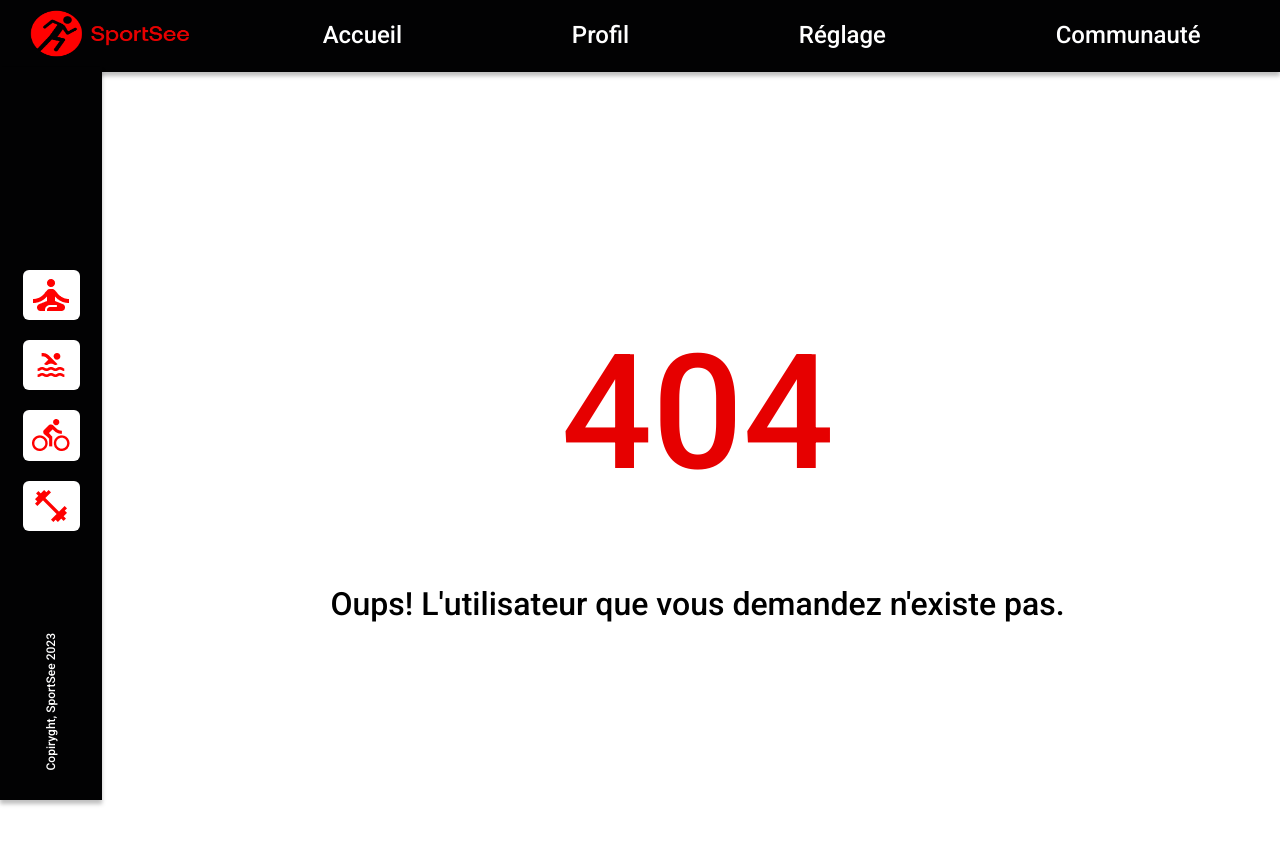
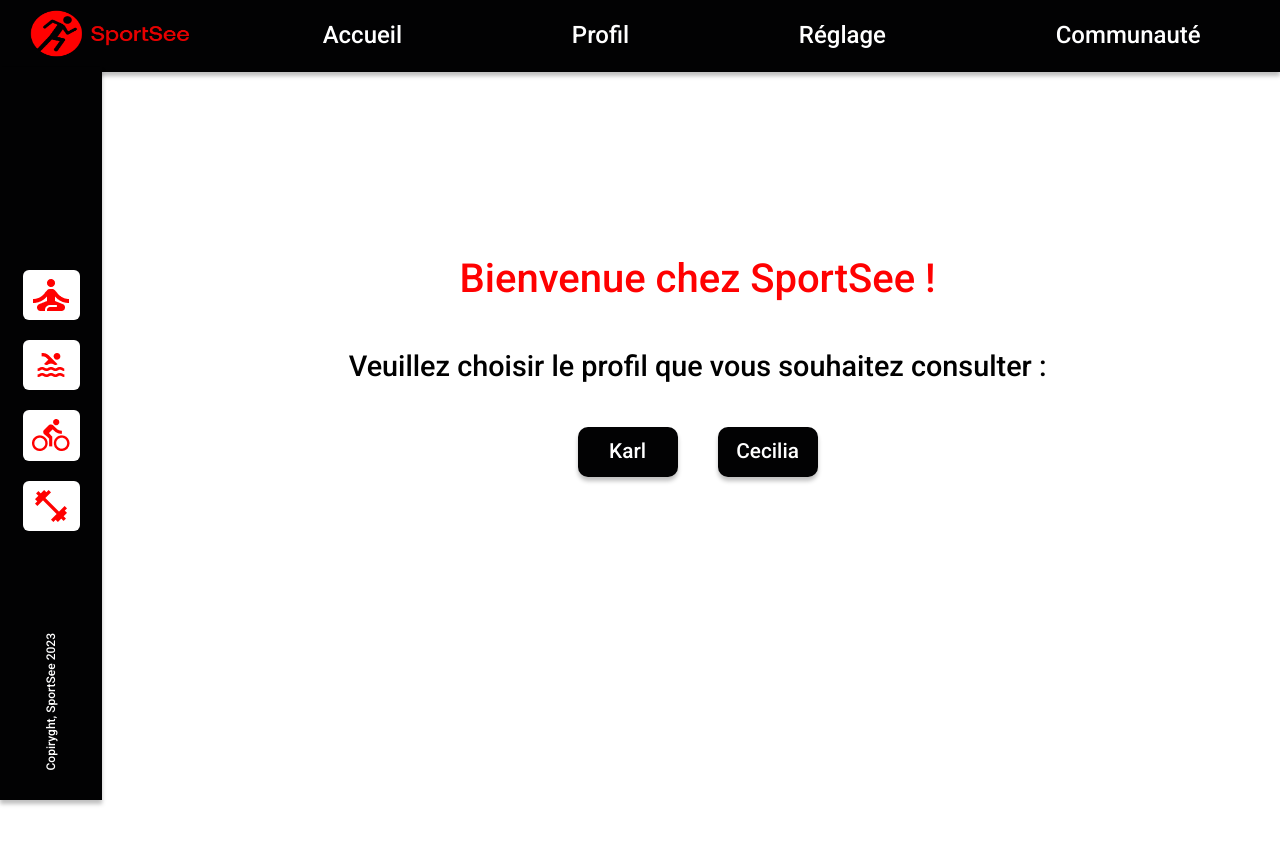
Before and after one commit to ZhannaZucher/sportsee, a React (Create React App) app: page / in a window 1280 px wide. Before the commit this address had no page. Shown: the top 844 px of the page. Built offline with nearby package versions, Linux system fonts and the light colour scheme.

Commit message:
add: home page

```diff
--- a/src/App.jsx
+++ b/src/App.jsx
@@ -3,6 +3,7 @@ import Profile from "./pages/Profile/Profile"
 import Header from "./components/Header/Header"
 import VerticalNav from "./components/VerticalNav/VerticalNav"
 import Error from "./pages/Error/Error"
+import Home from "./pages/Home/Home"
 
 function App() {
   return (
@@ -10,6 +11,7 @@ function App() {
       <Header />
       <VerticalNav />
       <Routes>
+        <Route path="/" element={<Home />} />
         <Route path="/:id" element={<Profile />} />
         <Route path="*" element={<Error />} />
       </Routes>
--- /dev/null
+++ b/src/pages/Home/Home.css
@@ -0,0 +1,46 @@
+.home {
+	width: 100%;
+	height: 100%;
+	padding-left: 9vw;
+	display: flex;
+	flex-direction: column;
+	justify-content: baseline;
+	align-items: center;
+	padding-top: 20vh;
+}
+
+.home__title{
+	color: #ff0101;
+	font-size: 2.5em;
+	margin: 3vh 0;
+}
+
+.home__subtitle {
+	font-size: 1.8em;
+	margin: 3vh 0;
+}
+
+.links {
+	display: flex;
+	justify-content: space-between;
+}
+
+.links__btn {
+	margin: 20px;
+	width: 100px;
+	height: 50px;
+	background-color: #020203;
+	border-radius: 10px;
+	box-shadow: 0px 4px 4px 0px rgba(0, 0, 0, 0.25);
+	transition: transform 300ms;
+}
+
+.links__btn:hover {
+	transform: scale(1.1);
+}
+
+.links__btn a {
+	font-weight: 500;
+	font-size: 1.3em;
+	color: #ffffff;
+}
--- /dev/null
+++ b/src/pages/Home/Home.jsx
@@ -0,0 +1,21 @@
+import { NavLink } from "react-router-dom"
+import "./Home.css"
+
+export default function Home() {
+  return (
+    <main className="home">
+      <h1 className="home__title">Bienvenue chez SportSee !</h1>
+      <h2 className="home__subtitle">
+        Veuillez choisir le profil que vous souhaitez consulter :
+      </h2>
+      <div className="links">
+        <button className="links__btn">
+          <NavLink to="/12">Karl</NavLink>
+        </button>
+        <button className="links__btn">
+          <NavLink to="/18">Cecilia</NavLink>
+        </button>
+      </div>
+    </main>
+  )
+}
```
